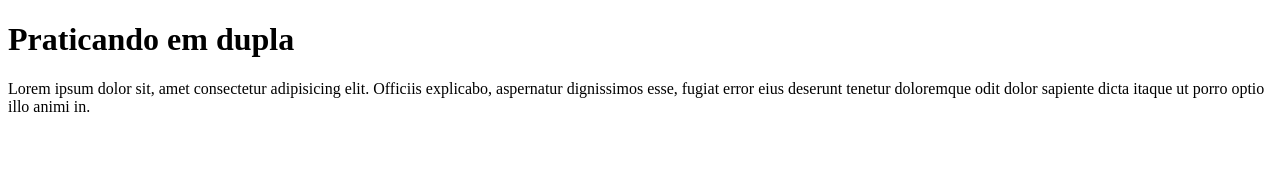
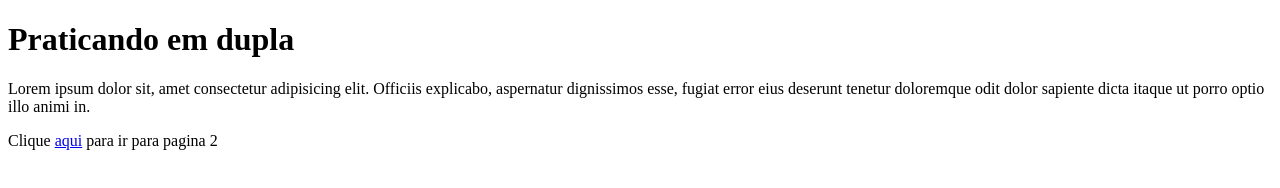
Before and after one commit to hsxflowers/pratica_dupla, a plain HTML site: page index.html in a window 1280 px wide. Drawn offline with Linux system fonts and the light colour scheme.

Commit message:
qualquer mensagem

```diff
--- a/index.html
+++ b/index.html
@@ -9,5 +9,6 @@
 <body>
     <h1>Praticando em dupla</h1>
     <p>Lorem ipsum dolor sit, amet consectetur adipisicing elit. Officiis explicabo, aspernatur dignissimos esse, fugiat error eius deserunt tenetur doloremque odit dolor sapiente dicta itaque ut porro optio illo animi in.</p>
+    <p>Clique <a href="novapagina.html">aqui</a> para ir para pagina 2</p>
 </body>
 </html>
```
